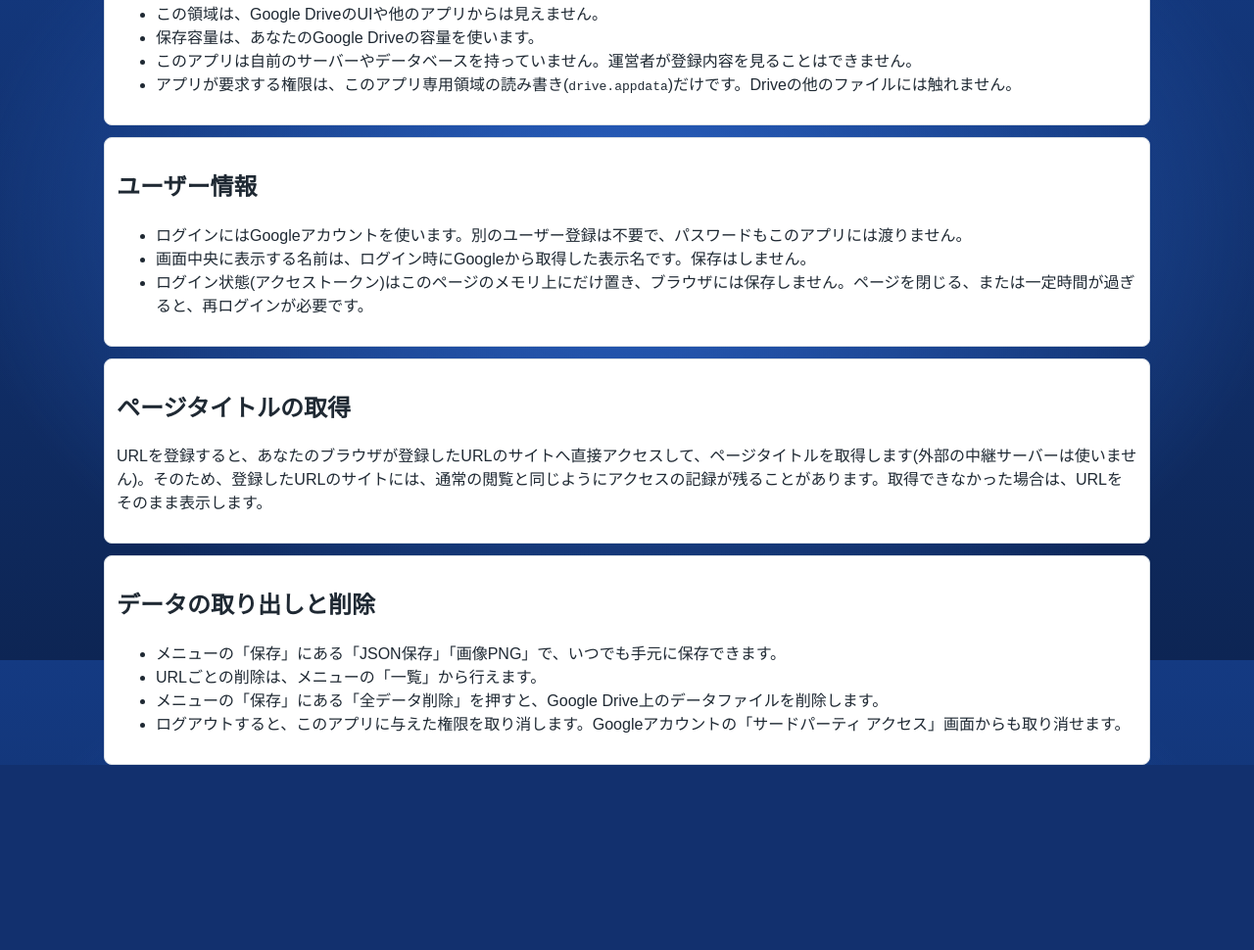
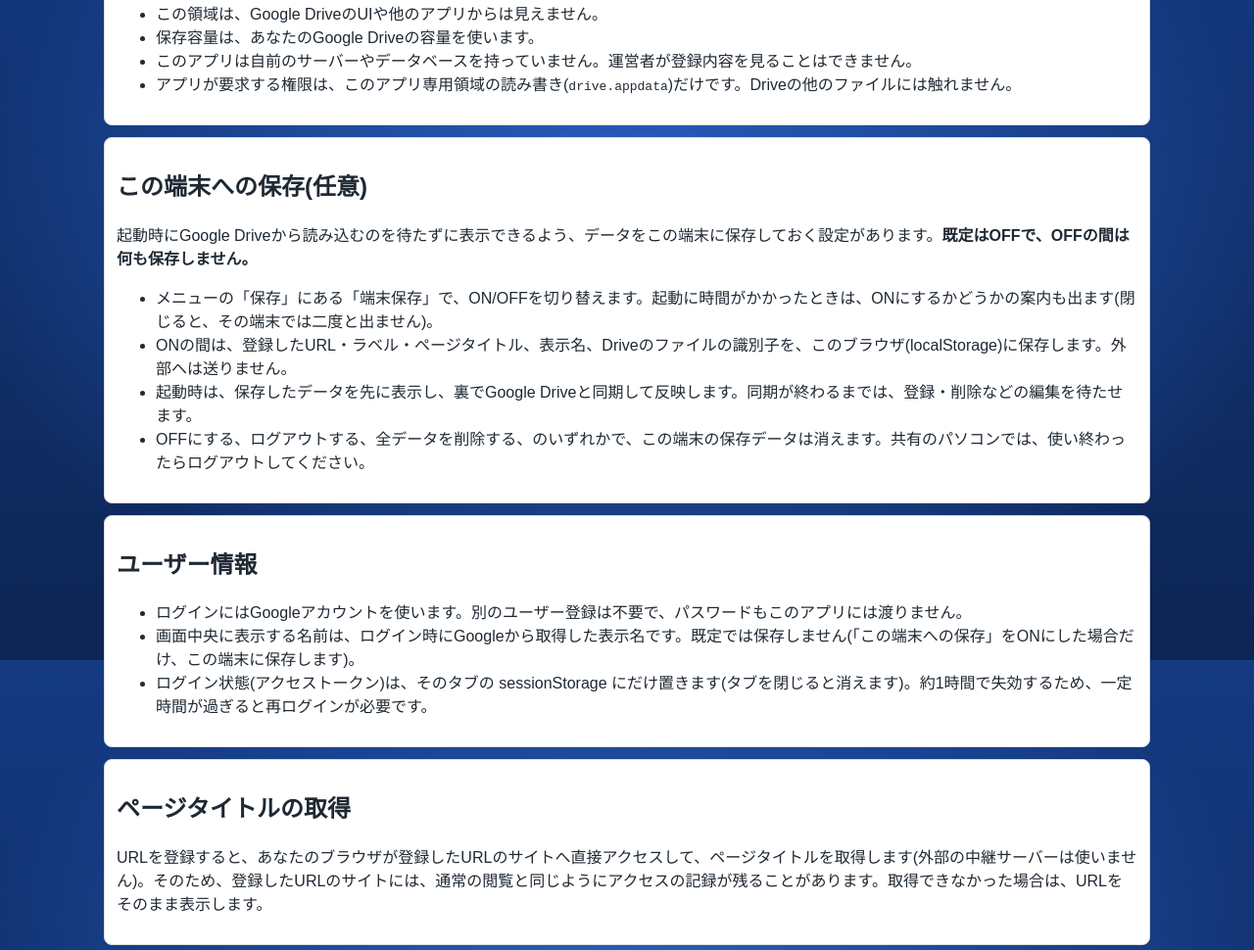
Before and after one commit to fortegp05/url_label_map, a plain HTML site: page about.html in a window 1280 px wide. Shown: the part 926-1896 px from the top of the page at 98% size. Before the commit the page ends 1707 px from the top, so only its background shows below. Drawn offline with Linux system fonts and the light colour scheme.

Commit message:
端末保存(任意・既定OFF)に合わせて、データの持ち方・プライバシーポリシー・READMEを更新 (#51)
Co-Authored-By: Claude Sonnet 5.5 <noreply@anthropic.com>

```diff
--- a/about.html
+++ b/about.html
@@ -68,11 +68,22 @@
   </section>
 
   <section class="panel">
+    <h2>この端末への保存(任意)</h2>
+    <p>起動時にGoogle Driveから読み込むのを待たずに表示できるよう、データをこの端末に保存しておく設定があります。<strong>既定はOFFで、OFFの間は何も保存しません。</strong></p>
+    <ul>
+      <li>メニューの「保存」にある「端末保存」で、ON/OFFを切り替えます。起動に時間がかかったときは、ONにするかどうかの案内も出ます(閉じると、その端末では二度と出ません)。</li>
+      <li>ONの間は、登録したURL・ラベル・ページタイトル、表示名、Driveのファイルの識別子を、このブラウザ(localStorage)に保存します。外部へは送りません。</li>
+      <li>起動時は、保存したデータを先に表示し、裏でGoogle Driveと同期して反映します。同期が終わるまでは、登録・削除などの編集を待たせます。</li>
+      <li>OFFにする、ログアウトする、全データを削除する、のいずれかで、この端末の保存データは消えます。共有のパソコンでは、使い終わったらログアウトしてください。</li>
+    </ul>
+  </section>
+
+  <section class="panel">
     <h2>ユーザー情報</h2>
     <ul>
       <li>ログインにはGoogleアカウントを使います。別のユーザー登録は不要で、パスワードもこのアプリには渡りません。</li>
-      <li>画面中央に表示する名前は、ログイン時にGoogleから取得した表示名です。保存はしません。</li>
-      <li>ログイン状態(アクセストークン)はこのページのメモリ上にだけ置き、ブラウザには保存しません。ページを閉じる、または一定時間が過ぎると、再ログインが必要です。</li>
+      <li>画面中央に表示する名前は、ログイン時にGoogleから取得した表示名です。既定では保存しません(「この端末への保存」をONにした場合だけ、この端末に保存します)。</li>
+      <li>ログイン状態(アクセストークン)は、そのタブの sessionStorage にだけ置きます(タブを閉じると消えます)。約1時間で失効するため、一定時間が過ぎると再ログインが必要です。</li>
     </ul>
   </section>
 
```
Also changed, not shown: privacy.html (+2 -1 lines), 1 other file.
